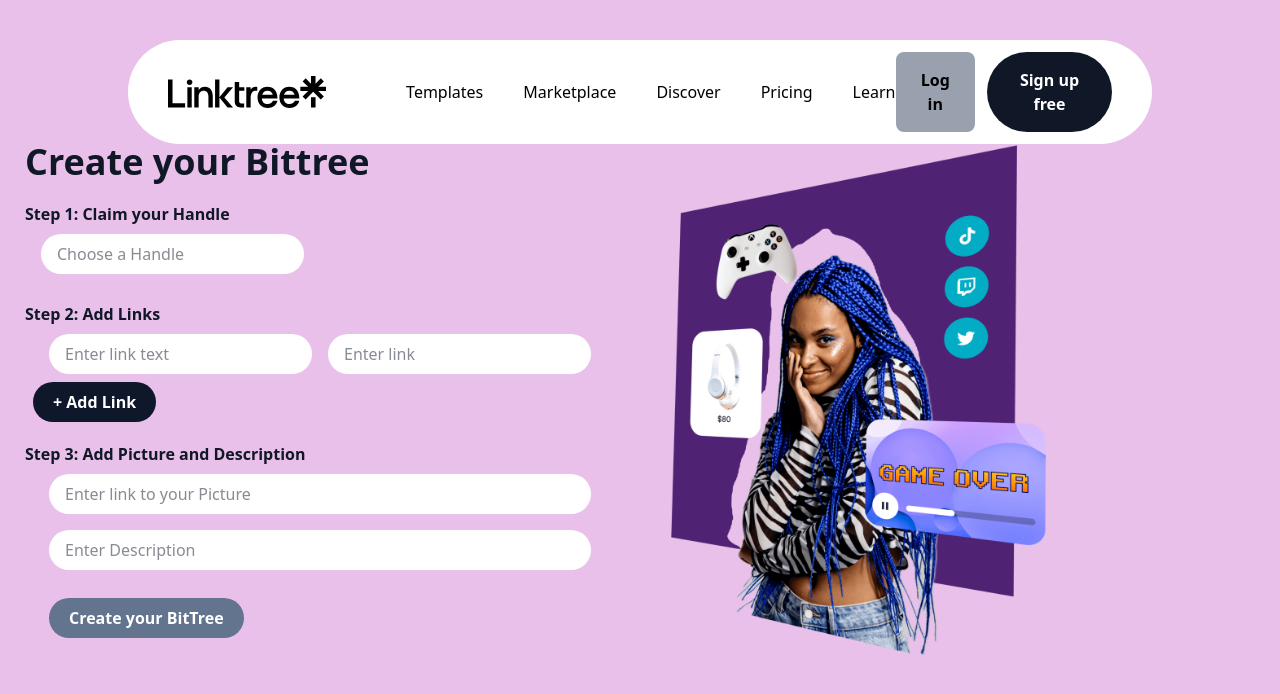
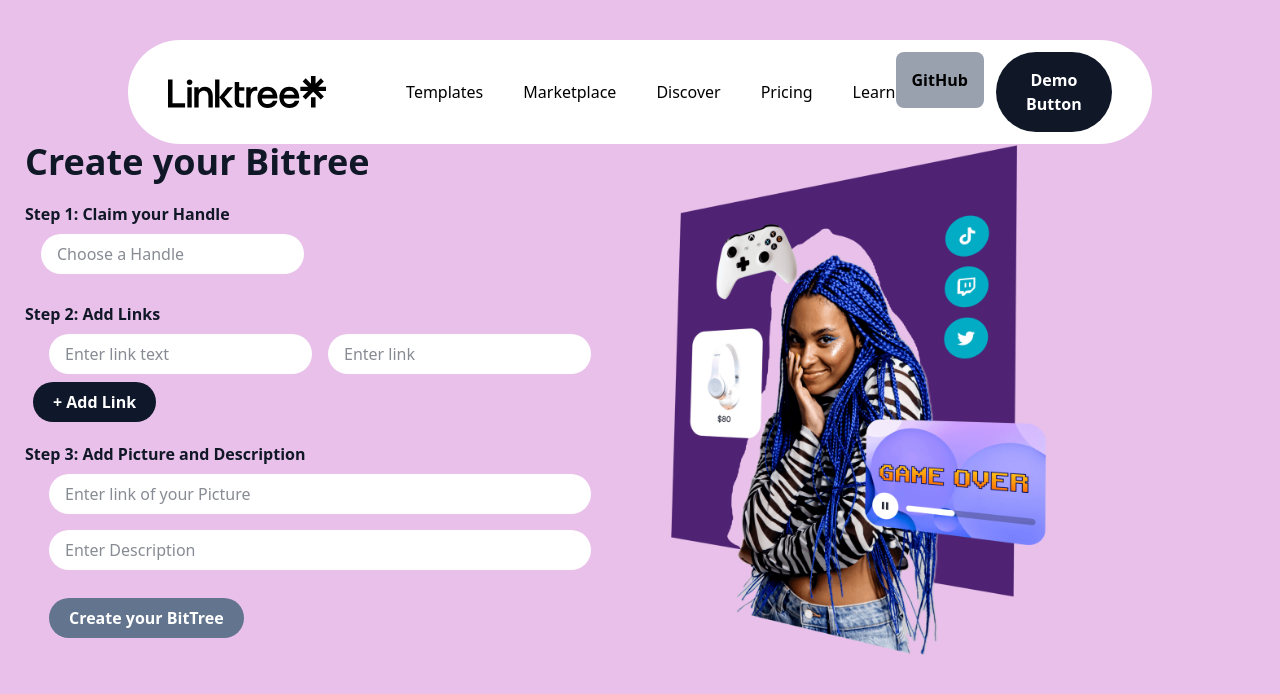
Before and after one commit to asifcuber08/BitTree--Your-Personalized-Link-Hub, a Next.js app: page /generate in a window 1280 px wide. Shown: the top 694 px of the page. Built offline with nearby package versions, Linux system fonts and the light colour scheme.

Commit message:
Error: solve

```diff
--- a/app/generate/Generate.js
+++ b/app/generate/Generate.js
@@ -63,7 +63,7 @@
 
         console.log(raw)
 
-        const r = await fetch("http://localhost:3000/api/add", requestOptions)
+        const r = await fetch("/api/add", requestOptions)
         const result = await r.json()
         if (result.success) {
             toast.success(result.message)
@@ -113,7 +113,7 @@
 
                         <h2 className='font-semibold text-2 xl'>Step 3: Add Picture and Description</h2>
                         <div className='mx-4 flex flex-col'>
-                            <input value={pic || ""} onChange={e => { setpic(e.target.value) }} className='bg-white px-4 py-2 mx-2 my-2 focus:outline-pink-500 rounded-full' type="text" placeholder='Enter link to your Picture' />
+                            <input value={pic || ""} onChange={e => { setpic(e.target.value) }} className='bg-white px-4 py-2 mx-2 my-2 focus:outline-pink-500 rounded-full' type="text" placeholder='Enter link of your Picture' />
                             <input value={desc || ""} onChange={e => { setdesc(e.target.value) }} className='bg-white px-4 py-2 mx-2 my-2 focus:outline-pink-500 rounded-full' type="text" placeholder='Enter Description' />
                             <button disabled={pic === "" || handle === "" || links[0].linktext === ""} onClick={async() => { await submitLinks(); createlinks(); }} className='disabled:bg-slate-500 p-5 py-2 mx-2 w-fit my-5 bg-slate-900 text-white font-bold rounded-3xl cursor-pointer'>Create your BitTree</button>
                         </div>
--- a/app/page.js
+++ b/app/page.js
@@ -26,7 +26,7 @@
 
           <div className="input flex gap-2">
             <input value={text} onChange={(e)=> setText(e.target.value)} className="px-2 py-2 bg-white focus:outline-green-800 rounded-md" type="text" placeholder="Enter your Handle" />
-            <button onClick={()=> createTree()} className="bg-pink-300 rounded-full px-4 py-4 font-semibold">Claim your Bittree</button>
+            <button onClick={()=> createTree()} className="bg-pink-300 cursor-pointer rounded-full px-4 py-4 font-semibold">Claim your Bittree</button>
           </div>
         </div>
         <div className="flex items-center justify-center flex-col mr-[10vw]">
--- a/components/Navbar.js
+++ b/components/Navbar.js
@@ -22,8 +22,8 @@
         </div>
 
         <div className='flex gap-3'>
-            <button className='login bg-gray-400 p-4 rounded-lg font-bold'>Log in</button>
-            <button className='signup bg-gray-900 p-4 text-white font-bold rounded-full'>Sign up free</button>
+            <Link href="https://github.com/asifcuber08"> <button className='login cursor-pointer bg-gray-400 p-4 rounded-lg font-bold'>GitHub</button> </Link>
+            <button className='signup cursor-pointer bg-gray-900 p-4 text-white font-bold rounded-full'>Demo Button</button>
         </div>
     </nav>}</>
   )
```
